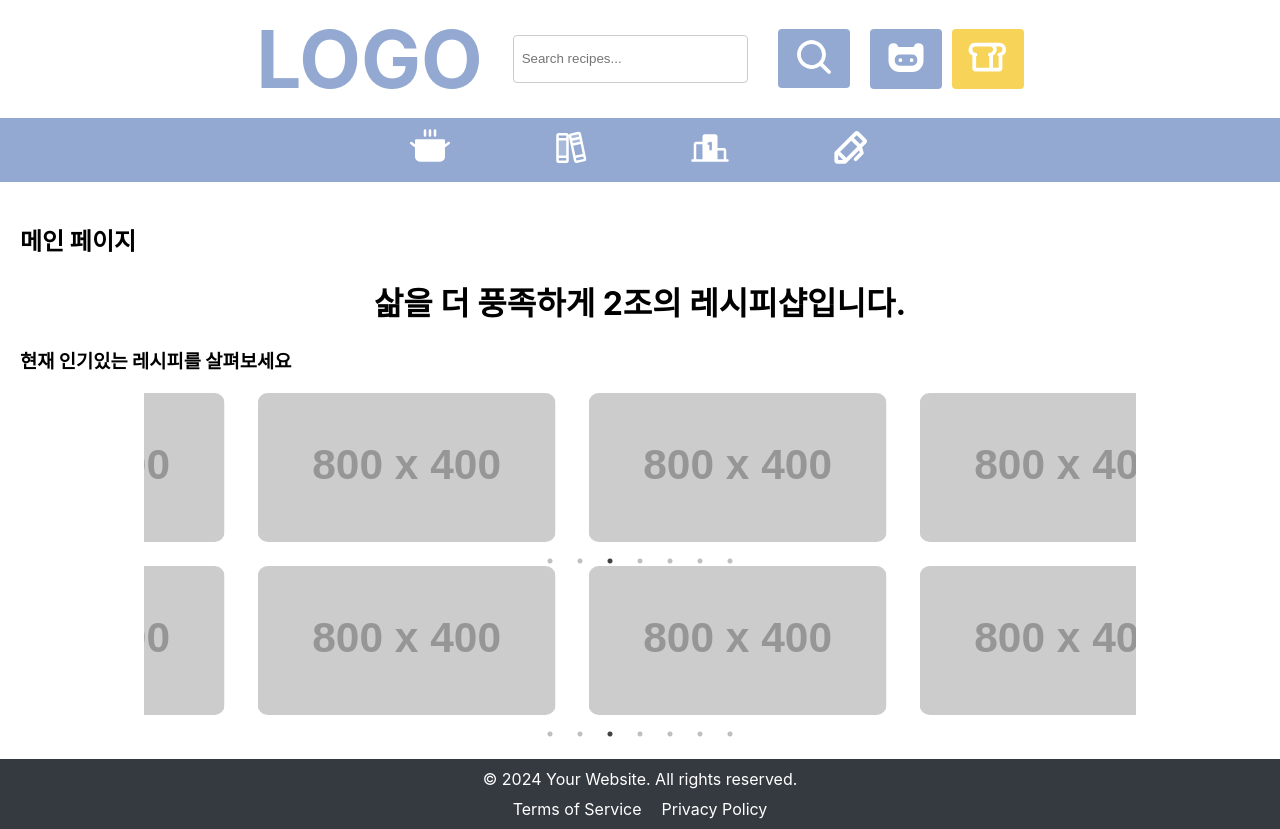
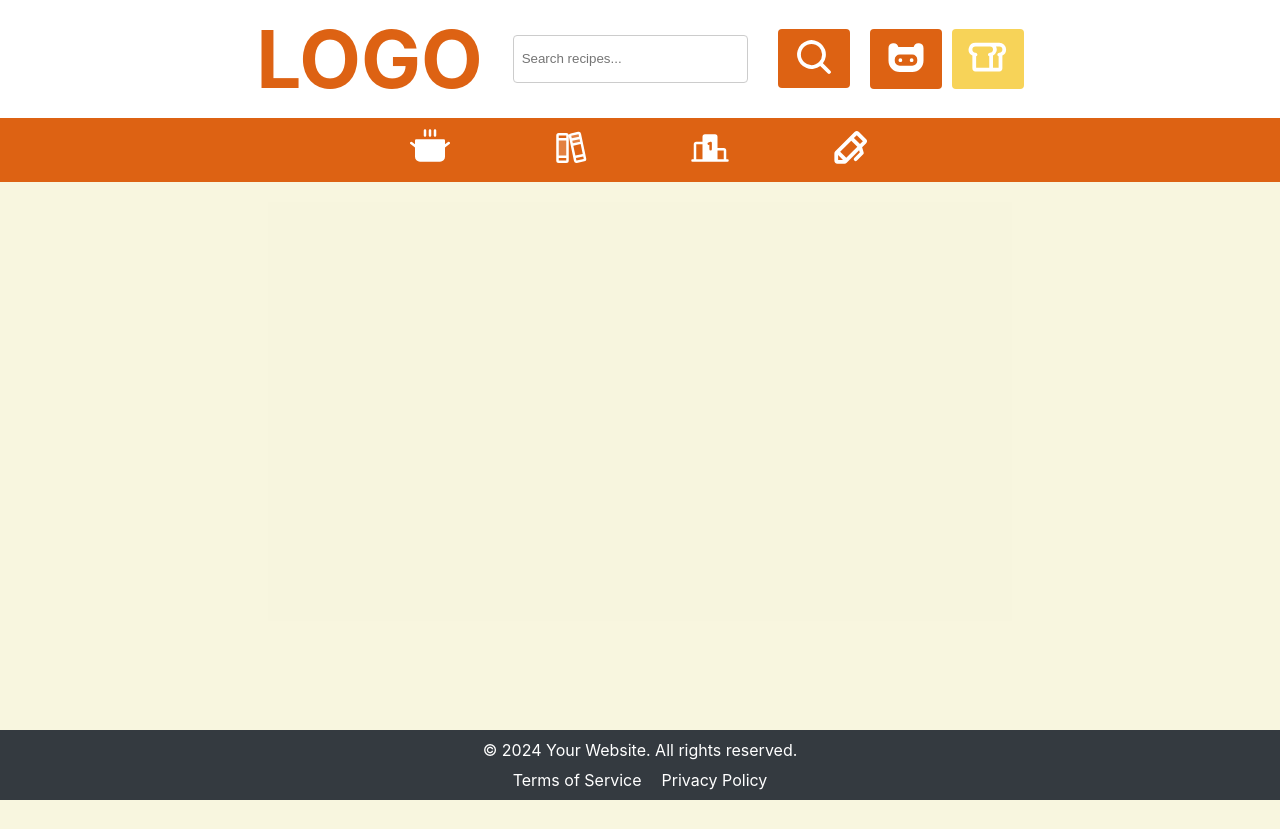
Before and after one commit to song9022/project-recipe, a React (Create React App) app in the folder recipe-app/: page / in a window 1280 px wide. After the commit the page ends 800 px from the top, so only its background shows below. Built offline with nearby package versions, Linux system fonts and the light colour scheme.

Commit message:
css교체

```diff
--- a/recipe-app/src/components/Navbar.css
+++ b/recipe-app/src/components/Navbar.css
@@ -31,7 +31,7 @@
   padding: 8px 16px;
   border: none;
   border-radius: 4px;
-  background-color: #93A9D1;
+  background-color: #DD6213;
   color: white;
   cursor: pointer;
   margin-right: 20px;
@@ -56,7 +56,7 @@
 }
 
 .login-button {
-  background-color: #93A9D1;
+  background-color: #DD6213;
 }
 
 .signup-button {
--- a/recipe-app/src/pages/Login.js
+++ b/recipe-app/src/pages/Login.js
@@ -25,7 +25,7 @@ const Login = ({ setIsLoggedIn }) => {
   return (
     <LoginPage>
       <LoginContainer>
-        <PiBreadBold size={60} color='#93A9D1' />
+        <PiBreadBold size={60} color='#DD6213' />
         <LoginTitle>로그인</LoginTitle>
         <LoginForm onSubmit={handleSubmit}>
           <div>
--- a/recipe-app/src/pages/Main.js
+++ b/recipe-app/src/pages/Main.js
@@ -1,76 +1,18 @@
 import React from 'react';
 import Slider from 'react-slick';
 import '../styles/Main.css';
+import mainImage from '../assets/main.gif'; // 이미지 파일 import
 
 function Main() {
-  const settings = {
-    dots: true,
-    infinite: true,
-    slidesToShow: 3,
-    slidesToScroll: 1,
-    autoplay: true,
-    speed: 2000,
-    autoplaySpeed: 2000,
-    cssEase: "linear"
-  };
 
   return (
     <div>
-      <h2>메인 페이지</h2>
-      <h1>삶을 더 풍족하게 2조의 레시피샵입니다.</h1>
+      <div className="main-image-container">
+        <img src={mainImage} alt="메인이미지" className="main-image" />
+      </div>
 
-      <div>
-        <h3>현재 인기있는 레시피를 살펴보세요</h3>
-      </div>
-      <Slider {...settings} className="slider">
-        <div>
-          <img src="https://via.placeholder.com/800x400" alt="Slide 1" />
-        </div>
-        <div>
-          <img src="https://via.placeholder.com/800x400" alt="Slide 2" />
-        </div>
-        <div>
-          <img src="https://via.placeholder.com/800x400" alt="Slide 3" />
-        </div>
-        <div>
-          <img src="https://via.placeholder.com/800x400" alt="Slide 4" />
-        </div>
-        <div>
-          <img src="https://via.placeholder.com/800x400" alt="Slide 5" />
-        </div>
-        <div>
-          <img src="https://via.placeholder.com/800x400" alt="Slide 6" />
-        </div>
-        <div>
-          <img src="https://via.placeholder.com/800x400" alt="Slide 7" />
-        </div>
-      </Slider>
-      <div></div>
-      <Slider {...settings} className="slider">
-        <div>
-          <img src="https://via.placeholder.com/800x400" alt="Slide 1" />
-        </div>
-        <div>
-          <img src="https://via.placeholder.com/800x400" alt="Slide 2" />
-        </div>
-        <div>
-          <img src="https://via.placeholder.com/800x400" alt="Slide 3" />
-        </div>
-        <div>
-          <img src="https://via.placeholder.com/800x400" alt="Slide 4" />
-        </div>
-        <div>
-          <img src="https://via.placeholder.com/800x400" alt="Slide 5" />
-        </div>
-        <div>
-          <img src="https://via.placeholder.com/800x400" alt="Slide 6" />
-        </div>
-        <div>
-          <img src="https://via.placeholder.com/800x400" alt="Slide 7" />
-        </div>
-      </Slider>
     </div>
   );
-};
+}
 
 export default Main;
--- a/recipe-app/src/styles/Login.js
+++ b/recipe-app/src/styles/Login.js
@@ -38,7 +38,7 @@ export const LoginInput = styled.input`
   font-size: 16px;
 
   &:focus {
-    border-color: #93A9D1;
+    border-color: #DD6213;
     outline: none;
   }
 `;
@@ -47,13 +47,13 @@ export const LoginButton = styled.button`
   padding: 10px 20px;
   border: none;
   border-radius: 4px;
-  background-color: #93A9D1;
+  background-color: #DD6213;
   color: white;
   font-size: 16px;
   cursor: pointer;
   margin-top: 20px;
 
   &:hover {
-    background-color: #0056b3;
+    background-color: #EC9736;
   }
 `;
--- a/recipe-app/src/styles/Main.css
+++ b/recipe-app/src/styles/Main.css
@@ -1,10 +1,20 @@
-.slider {
-  width: 80%;
-  margin: 20px auto;
+body {
+  background-color: #F8F6DF;
 }
 
-.slider img {
-  width: 90%;
-  height: 70%;
-  border-radius: 10px;
+.main-image-container {
+  display: flex;
+  justify-content: center;
+  margin: 0; /* 네비게이션 바 바로 밑에 붙도록 마진 제거 */
+  padding-top: 0px; /* 상단에 약간의 패딩 추가 */
 }
+
+.main-image {
+  max-width: 60%;
+  height: 30%;
+}
+
+.main-image-container {
+  display: flex;
+  justify-content: center;
+}
--- a/recipe-app/src/styles/MyPage.css
+++ b/recipe-app/src/styles/MyPage.css
@@ -67,7 +67,7 @@
 
 .mypage-register-button {
   padding: 10px 20px;
-  background-color: #28a745;
+  background-color: #B0BA1C;
   color: white;
   text-decoration: none;
   border-radius: 5px;
@@ -92,7 +92,7 @@
   padding: 10px;
   border: none;
   border-radius: 5px;
-  background-color: #93A9D1;
+  background-color: #DD6213;
   color: white;
   cursor: pointer;
   font-size: 16px;
--- a/recipe-app/src/styles/MyPage.js
+++ b/recipe-app/src/styles/MyPage.js
@@ -40,7 +40,7 @@ export const CenterImage = styled.img`
 
 export const RegisterButton = styled(Link)`
   padding: 10px 20px;
-  background-color: #28a745;
+  background-color: #B0BA1C;
   color: white;
   text-decoration: none;
   border-radius: 5px;
@@ -63,11 +63,11 @@ export const SaveButton = styled.button`
   padding: 8px 16px;
   border: none;
   border-radius: 4px;
-  background-color: #93A9D1;
+  background-color: #DD6213;
   color: white;
   cursor: pointer;
 
   &:hover {
-    background-color: #0056b3;
+    background-color: #EC9736;
   }
 `;
--- a/recipe-app/src/styles/Navbar.js
+++ b/recipe-app/src/styles/Navbar.js
@@ -15,7 +15,7 @@ export const Logo = styled(Link)`
   font-size: 80px;
   font-weight: bold;
   text-decoration: none;
-  color: #93A9D1;
+  color: #DD6213;
   margin-right: 10px; /* 간격을 줄임 */
 
   &:hover {
@@ -37,13 +37,13 @@ export const SearchButton = styled.button`
   padding: 8px 16px;
   border: none;
   border-radius: 4px;
-  background-color: #93A9D1;
+  background-color: #DD6213;
   color: white;
   cursor: pointer;
   margin-left: 10px; /* 서치바와의 간격 조절 */
 
   &:hover {
-    background-color: #0056b3;
+    background-color: #EC9736;
   }
 `;
 
@@ -63,7 +63,7 @@ export const NavButton = styled(Link)`
   color: white;
 
   &.login-button {
-    background-color: #93A9D1;
+    background-color: #DD6213;
   }
 
   &.signup-button {
@@ -71,16 +71,16 @@ export const NavButton = styled(Link)`
   }
 
   &.mypage-button {
-    background-color: #F7D358;
+    background-color: #DD6213;
   }
 
   &.logout-button {
-    background-color: #ffc5d0;
+    background-color: #B0BA1C;
   }
 `;
 
 export const BottomNav = styled.div`
-  background-color: #93A9D1;
+  background-color: #DD6213;
   padding: 10px 0;
 `;
 
--- a/recipe-app/src/styles/RecipeDetail.js
+++ b/recipe-app/src/styles/RecipeDetail.js
@@ -34,7 +34,7 @@ export const LikeButton = styled.button`
   padding: 10px;
   border: none;
   border-radius: 5px;
-  background-color: #93A9D1;
+  background-color: #DD6213;
   color: white;
   font-size: 16px;
   cursor: pointer;
@@ -143,7 +143,7 @@ export const CommentInput = styled.input`
   border-radius: 4px;
 
   &:focus {
-    border-color: #93A9D1;
+    border-color: #DD6213;
     outline: none;
   }
 `;
@@ -152,7 +152,7 @@ export const CommentButton = styled.button`
   padding: 10px 20px;
   border: none;
   border-radius: 4px;
-  background-color: #93A9D1;
+  background-color: #DD6213;
   color: white;
   cursor: pointer;
 
--- a/recipe-app/src/styles/Review.js
+++ b/recipe-app/src/styles/Review.js
@@ -9,13 +9,13 @@ export const ReviewButton = styled(Link)`
   display: inline-block;
   padding: 10px 20px;
   margin-bottom: 20px;
-  background-color: #93A9D1;
+  background-color: #DD6213;
   color: white;
   text-decoration: none;
   border-radius: 5px;
 
   &:hover {
-    background-color: #0056b3;
+    background-color: #EC9736;
   }
 `;
 
--- a/recipe-app/src/styles/ReviewWrite.js
+++ b/recipe-app/src/styles/ReviewWrite.js
@@ -30,7 +30,7 @@ export const ReviewButton = styled.button`
   padding: 10px 20px;
   border: none;
   border-radius: 4px;
-  background-color: #93A9D1;
+  background-color: #DD6213;
   color: white;
   cursor: pointer;
 
--- a/recipe-app/src/styles/Signup.js
+++ b/recipe-app/src/styles/Signup.js
@@ -38,7 +38,7 @@ export const SignupInput = styled.input`
   font-size: 16px;
 
   &:focus {
-    border-color: #93A9D1;
+    border-color: #DD6213;
     outline: none;
   }
 `;
@@ -47,7 +47,7 @@ export const SignupButton = styled.button`
   padding: 10px 20px;
   border: none;
   border-radius: 4px;
-  background-color: #93A9D1;
+  background-color: #DD6213;
   color: white;
   font-size: 16px;
   cursor: pointer;
```
Also changed, not shown: recipe-app/src/assets/logo.png (added), recipe-app/src/assets/main.gif (added).
